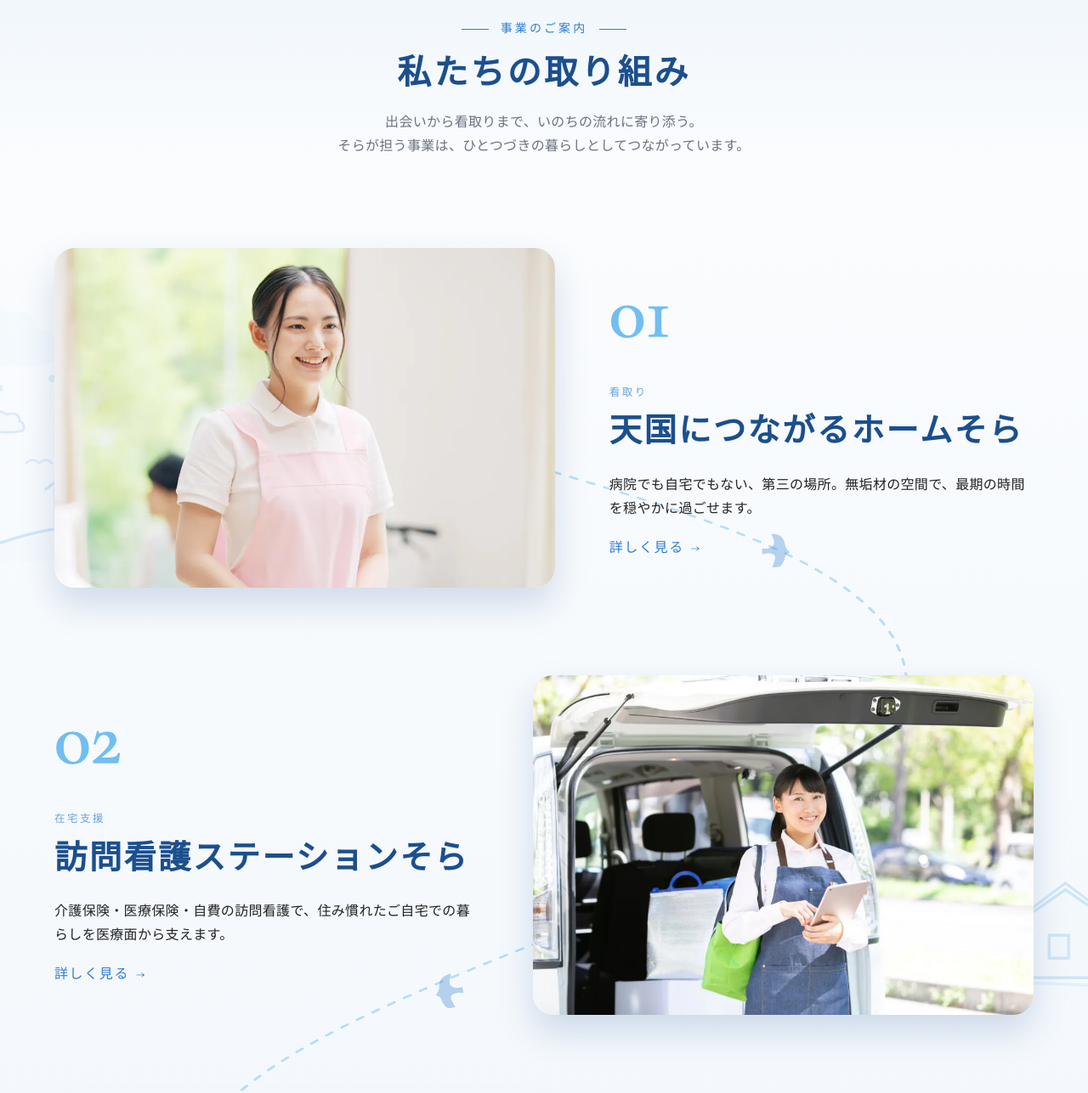
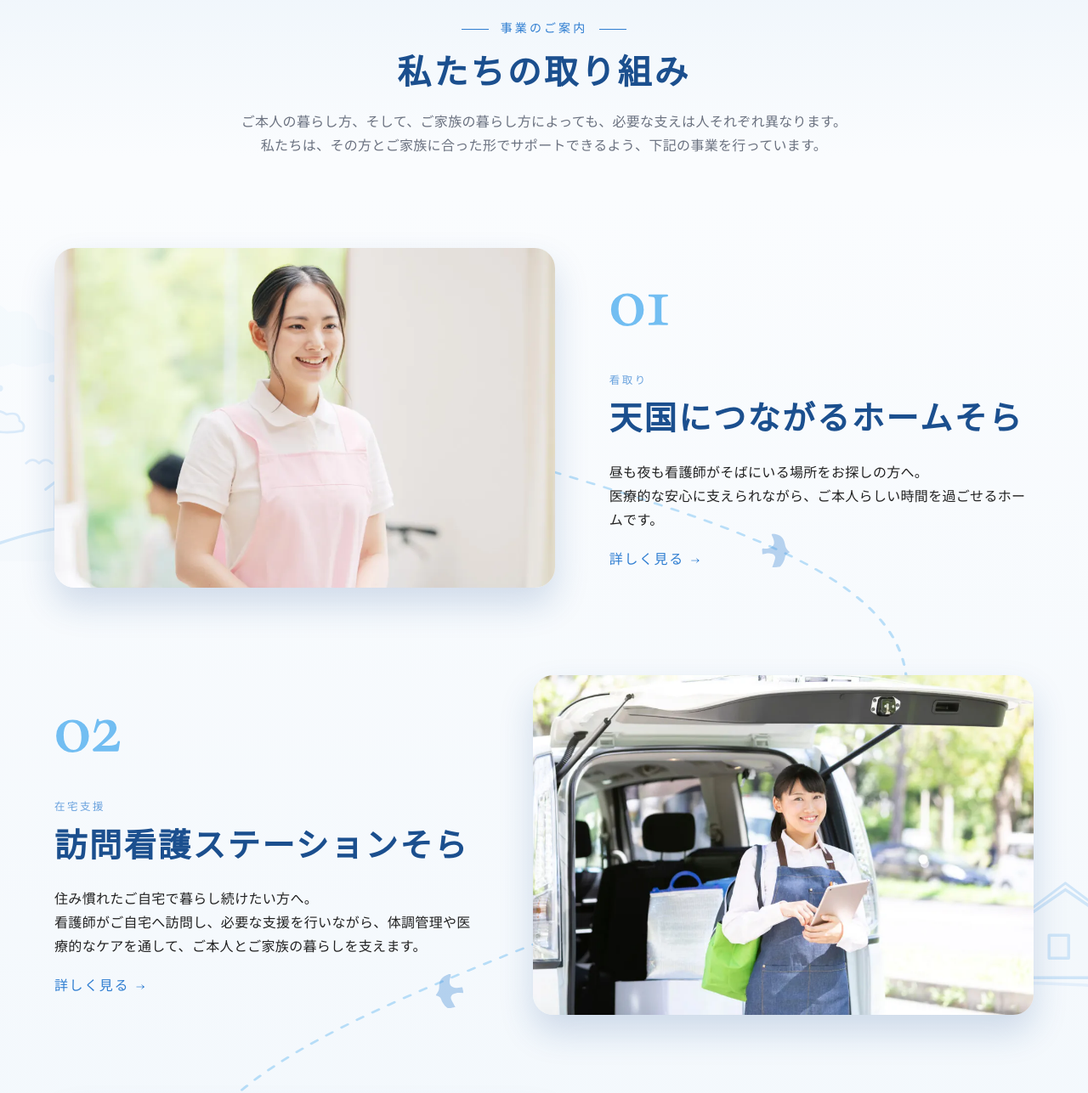
Before and after one commit to tsumura-175/sora, a plain HTML site: page index.html in a window 1280 px wide. Shown: the part 1540-2827 px from the top of the page at 85% size. Drawn offline with nearby package versions, Linux system fonts and the light colour scheme.

Commit message:
content: update service section copy

```diff
--- a/index.html
+++ b/index.html
@@ -293,7 +293,10 @@
       <header class="section-head">
         <p class="en-sub reveal-sub">事業のご案内</p>
         <h2 class="section-title">私たちの取り組み</h2>
-        <p class="section-lead">出会いから看取りまで、いのちの流れに寄り添う。<br>そらが担う事業は、ひとつづきの暮らしとしてつながっています。</p>
+        <p class="section-lead">
+          ご本人の暮らし方、そして、ご家族の暮らし方によっても、必要な支えは人それぞれ異なります。<br>
+          私たちは、その方とご家族に合った形でサポートできるよう、下記の事業を行っています。<br>
+        </p>
       </header>
     </div>
   </div>
@@ -349,7 +352,10 @@
                 <h3 class="flow__title">天国につながるホームそら</h3>
               </div>
             </div>
-            <p class="flow__desc">病院でも自宅でもない、第三の場所。無垢材の空間で、最期の時間を穏やかに過ごせます。</p>
+            <p class="flow__desc">
+              昼も夜も看護師がそばにいる場所をお探しの方へ。<br>
+              医療的な安心に支えられながら、ご本人らしい時間を過ごせるホームです。
+            </p>
             <p class="flow__links">
               <a href="services/#home" class="link-arrow">詳しく見る<span aria-hidden="true">→</span></a>
             </p>
@@ -379,7 +385,10 @@
                 <h3 class="flow__title">訪問看護ステーションそら</h3>
               </div>
             </div>
-            <p class="flow__desc">介護保険・医療保険・自費の訪問看護で、住み慣れたご自宅での暮らしを医療面から支えます。</p>
+            <p class="flow__desc">
+              住み慣れたご自宅で暮らし続けたい方へ。<br>
+              看護師がご自宅へ訪問し、必要な支援を行いながら、体調管理や医療的なケアを通して、ご本人とご家族の暮らしを支えます。
+            </p>
             <p class="flow__links">
               <a href="services/#visiting-nursing" class="link-arrow">詳しく見る<span aria-hidden="true">→</span></a>
             </p>
```
